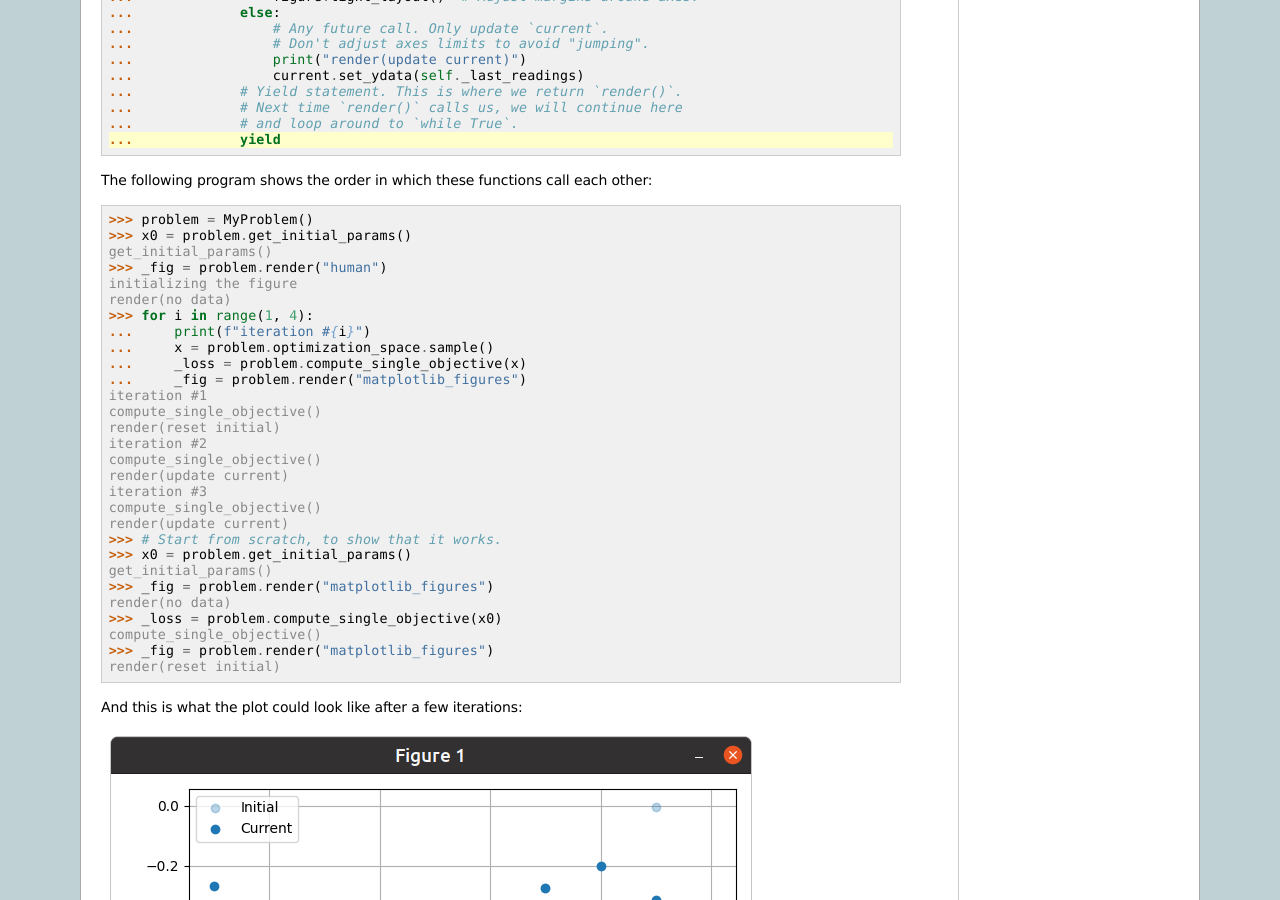
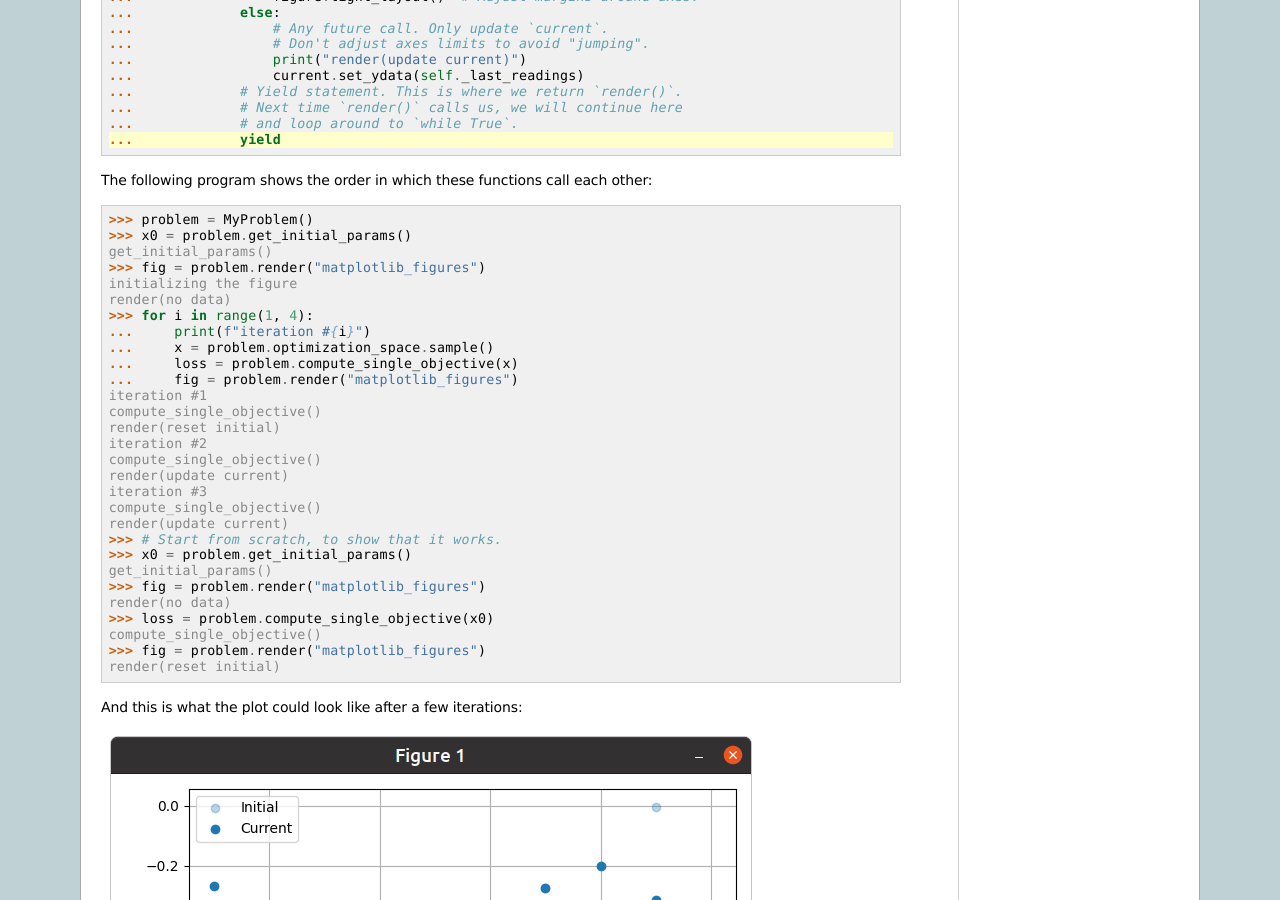
Before and after one commit to geoff-project/coi-utils, a Sphinx documentation site: the page built from docs/guide/renderer.md, in a window 1280 px wide and 900 px high, scrolled down 2138 px. Built offline with Sphinx 7.4.7, drawn with Linux system fonts in a browser that asks for light colours; the version number could not be read and is left out.

Commit message:
Avoid creating a visible plot in user guide on renderers.
The code examples there are run during unit testing and a graphical
window distracts.

````diff
--- a/docs/guide/renderer.md
+++ b/docs/guide/renderer.md
@@ -163,14 +163,14 @@
 >>> problem = MyProblem()
 >>> x0 = problem.get_initial_params()
 get_initial_params()
->>> _fig = problem.render("human")
+>>> fig = problem.render("matplotlib_figures")
 initializing the figure
 render(no data)
 >>> for i in range(1, 4):
 ...     print(f"iteration #{i}")
 ...     x = problem.optimization_space.sample()
-...     _loss = problem.compute_single_objective(x)
-...     _fig = problem.render("matplotlib_figures")
+...     loss = problem.compute_single_objective(x)
+...     fig = problem.render("matplotlib_figures")
 iteration #1
 compute_single_objective()
 render(reset initial)
@@ -183,11 +183,11 @@
 >>> # Start from scratch, to show that it works.
 >>> x0 = problem.get_initial_params()
 get_initial_params()
->>> _fig = problem.render("matplotlib_figures")
+>>> fig = problem.render("matplotlib_figures")
 render(no data)
->>> _loss = problem.compute_single_objective(x0)
+>>> loss = problem.compute_single_objective(x0)
 compute_single_objective()
->>> _fig = problem.render("matplotlib_figures")
+>>> fig = problem.render("matplotlib_figures")
 render(reset initial)
 
 ```
````
